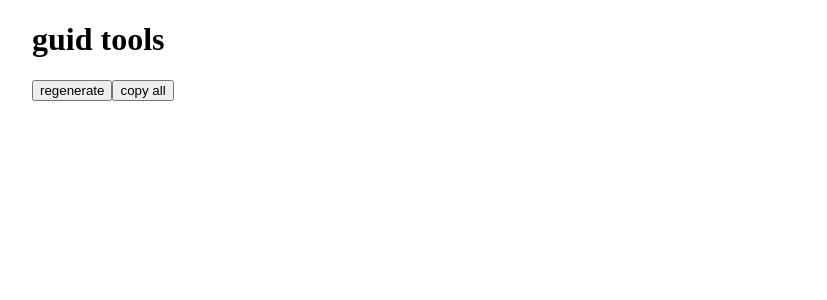
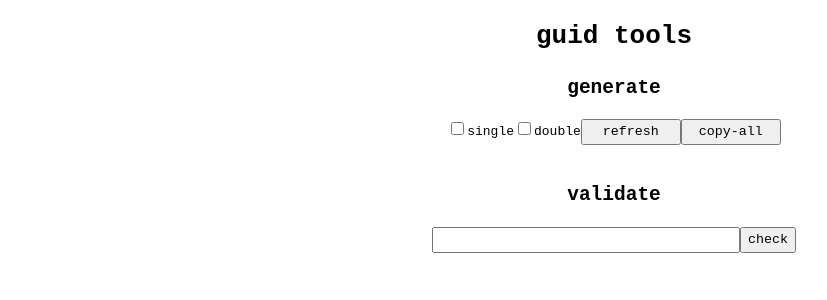
Before and after one commit to schnee72/guidtools, a Preact app: page / in a window 1280 px wide. Shown: the top 300 px of the page, without its empty margins (26-853 px from the left). Built offline with nearby package versions, Linux system fonts and the light colour scheme.

Commit message:
add validate

```diff
--- a/package.json
+++ b/package.json
@@ -36,7 +36,6 @@
     "babel-preset-latest": "^6.24.1",
     "babel-preset-react": "^6.24.1",
     "babel-preset-stage-1": "^6.24.1",
-    "babel-register": "^6.26.0",
     "chalk": "^2.1.0",
     "compression": "^1.7.0",
     "css-loader": "^0.28.5",
--- a/src/App.css
+++ /dev/null
@@ -1,18 +0,0 @@
-.buttons {
-  padding-bottom: 20px;
-  padding-left: 50px;
-}
-
-.heading {
-  padding-left: 50px;
-}
-
-.labelAllHidden {
-  display: none;
-}
-
-.labelAll {
-  color: white;
-  background-color: darkolivegreen;
-  margin-left: 30px;
-}
--- a/src/App.js
+++ b/src/App.js
@@ -1,49 +1,16 @@
-import {h, Component} from 'preact';
-import Guid from './Guid';
-import './App.css';
-import {clipy, generateGuids} from './utils';
+import { h, Component } from 'preact';
+import Generate from './Generate';
+import Validate from './Validate';
 
 /* eslint-disable no-console */
 
 export default class App extends Component {
-  constructor() {
-    super();
-    this.state = {guids: [], guidComponents: [], copyAllClass: "labelAllHidden"};
-  }
-
-  componentDidMount() {
-    this.buildGuids();
-  }
-
-  buildGuids = () => {
-    this.clearCopyAll();
-    this.setState({guids: generateGuids()});
-    let guids = [];
-    for (let i=0; i<this.state.guids.length; i++)
-      guids.push(<Guid guid={this.state.guids[i]}/>);
-    this.setState({guidComponents: guids});
-  };
-
-  copyAll = () => {
-    this.setState({guids: this.state.guidComponents.map((g) => {return g.attributes.guid;}), copyAllClass: "labelAll"});
-    clipy(this.state.guids.join('\n'));
-    setTimeout(() => this.clearCopyAll(), 1750);
-  };
-
-  clearCopyAll = () => {
-    this.setState({copyAllClass: "labelAllHidden"});
-  }
-
   render() {
     return (
       <div>
-        <h1 class="heading">guid tools</h1>
-        <div class="buttons">
-        <button onClick={this.buildGuids}>regenerate</button>
-        <button onClick={this.copyAll}>copy all</button>
-        <label class={this.state.copyAllClass} onclick={this.clearCopyAll}>All 10 guids copied to your clipboard!</label>
-        </div>
-        {this.state.guidComponents}
+        <h1>guid tools</h1>
+        <Generate />
+        <Validate />
       </div>
     );
   }
--- /dev/null
+++ b/src/Generate.js
@@ -0,0 +1,53 @@
+import { h, Component } from 'preact';
+import Guid from './Guid';
+import { clipy, generateGuids } from './utils';
+
+/* eslint-disable no-console */
+
+const COPYALL = 'copy-all';
+const COPIED = 'copied!';
+
+export default class Generate extends Component {
+  constructor() {
+    super();
+    this.state = { guids: [], guidComponents: [], copyButtonText: COPYALL };
+  }
+
+  componentDidMount() {
+    this.buildGuids();
+  }
+
+  buildGuids = () => {
+    this.clearCopyAll();
+    this.setState({ guids: generateGuids() });
+    let guids = [];
+    for (let i = 0; i < this.state.guids.length; i++)
+      guids.push(<Guid guid={this.state.guids[i]} />);
+    this.setState({ guidComponents: guids });
+  };
+
+  copyAll = () => {
+    this.setState({ guids: this.state.guidComponents.map((g) => { return g.attributes.guid; }), copyButtonText: COPIED });
+    clipy(this.state.guids.join('\n'));
+    setTimeout(() => this.clearCopyAll(), 2500);
+  };
+
+  clearCopyAll = () => {
+    this.setState({ copyButtonText: COPYALL });
+  }
+
+  render() {
+    return (
+      <div>
+        <h2>generate</h2>
+        <div class="bottom">
+          <input type="checkbox" id="single" /><label for="single">single</label>
+          <input type="checkbox" id="double" /><label for="double">double</label>
+          <button class="hundred" onClick={this.buildGuids}>refresh</button>
+          <button class="hundred" onClick={this.copyAll}>{this.state.copyButtonText}</button>
+        </div>
+        {this.state.guidComponents}
+      </div>
+    );
+  }
+}
--- a/src/Guid.css
+++ /dev/null
@@ -1,15 +0,0 @@
-.guid{
-  display: inline-block;
-  width: 295px;
-  text-align: center;
-}
-
-.label {
-  background-color: darkolivegreen;
-  color: white;
-  margin-left: 20px;
-}
-
-.labelHidden {
-  display: none;
-}
--- a/src/Guid.js
+++ b/src/Guid.js
@@ -1,13 +1,15 @@
-import {h, Component} from 'preact';
-import './Guid.css';
-import {clipy} from './utils.js';
+import { h, Component } from 'preact';
+import { clipy } from './utils.js';
 
 /* eslint-disable no-console */
+
+const COPY = 'copy';
+const COPIED = 'copied!';
 
 export default class Guid extends Component {
   constructor() {
     super();
-    this.state = {copyClass: "labelHidden"};
+    this.state = { copyClass: "labelHidden", buttonText: COPY };
   }
 
   componentWillReceiveProps() {
@@ -16,21 +18,19 @@ export default class Guid extends Component {
 
   copy = () => {
     clipy(this.props.guid);
-    this.setState({copyClass: "label"});
-    setTimeout(() => this.clearCopy(), 1500);
+    this.setState({ buttonText: COPIED });
+    setTimeout(() => this.clearCopy(), 2500);
   };
 
   clearCopy = () => {
-    if (this.state.copyClass !== 'labelHidden')
-      this.setState({copyClass: "labelHidden"});
+    this.setState({ buttonText: COPY });
   };
 
   render() {
     return (
       <div>
         <span class="guid">{this.props.guid}</span>
-        <button onClick={this.copy}>copy</button>
-        <label class={this.state.copyClass} onclick={this.clearCopy}>copied to clipboard!</label>
+        <button class="left hundred" onClick={this.copy}>{this.state.buttonText}</button>
       </div>
     );
   }
--- /dev/null
+++ b/src/Validate.js
@@ -0,0 +1,22 @@
+import { h, Component } from 'preact';
+
+const NOT = 'not a guid';
+// const IS = 'is a guid';
+
+export default class Validate extends Component {
+  constructor() {
+    super();
+    this.state = {labelClass: NOT};
+  }
+
+  render(){
+    return (
+      <div>
+        <h2>validate</h2>
+        <input class="three-hundred"/>
+        <button>check</button>
+        <div><label class="hidden">{this.state.labelClass}</label></div>
+      </div>
+    );
+  }
+}
--- /dev/null
+++ b/src/index.css
@@ -0,0 +1,28 @@
+* {
+  font-family: monospace;
+  line-height: 1.5;
+}
+
+body {
+  text-align: center;
+}
+
+.bottom {
+  padding-bottom: 20px;
+}
+
+.left {
+  margin-left: 20px;
+}
+
+.hundred {
+  width: 100px;
+}
+
+.hidden {
+  display: none;
+}
+
+.three-hundred {
+  width: 300px;
+}
--- a/src/index.js
+++ b/src/index.js
@@ -1,4 +1,5 @@
 import {h, render} from 'preact';
 import App from './App';
+import './index.css';
 
 render(<App />, document.getElementById('root'));
```
Also changed, not shown: 9 other files (tests, documents, lock files or other folders).
